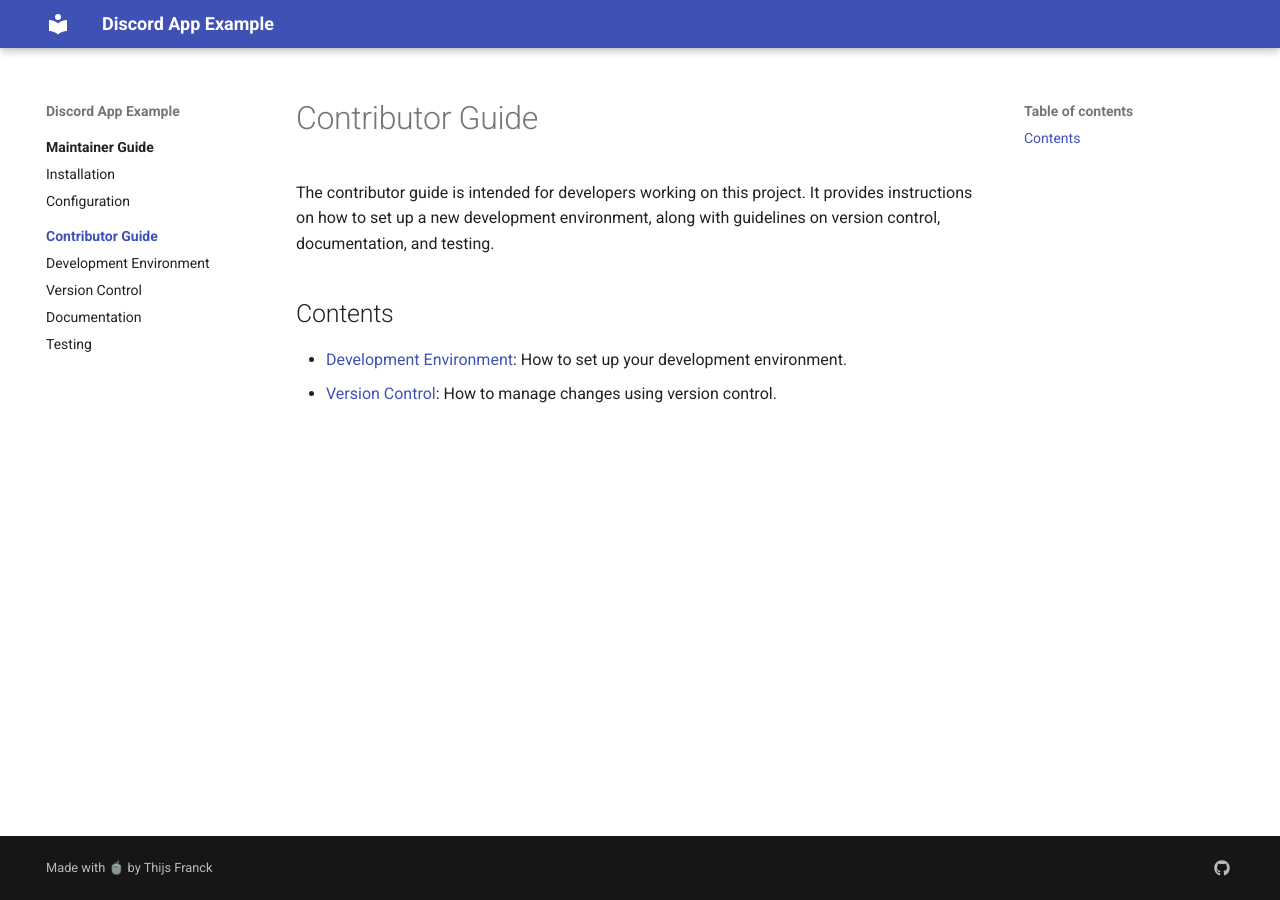
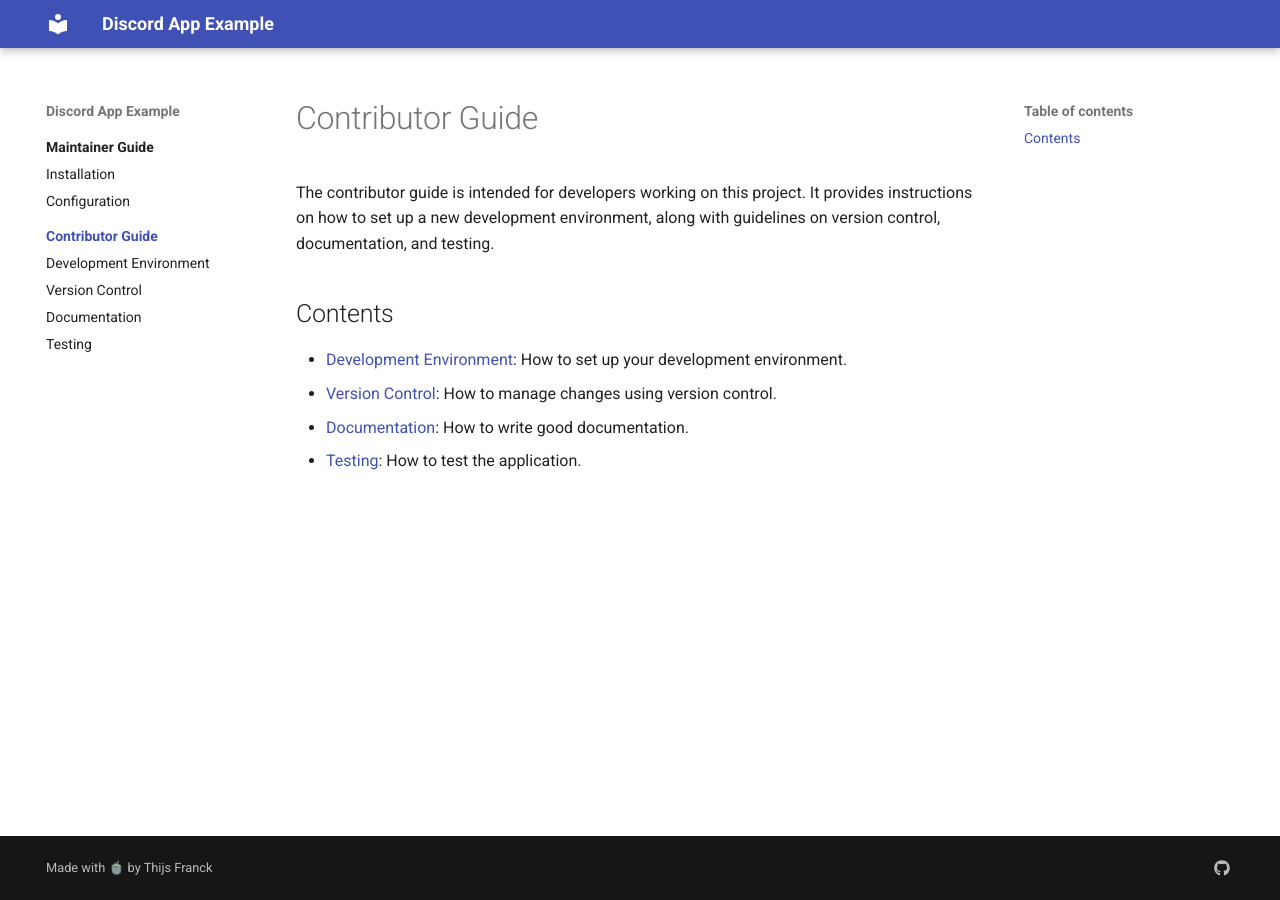
Before and after one commit to thijsfranck/discord-app-example, an MkDocs documentation site: the page built from docs/contributor-guide/index.md, in a window 1280 px wide. Built offline with MkDocs 1.6.1 and Material for MkDocs 9.7.7, drawn with Linux system fonts in a browser that asks for light colours; the version menu is left out.

Commit message:
docs: add missing links

```diff
--- a/docs/contributor-guide/index.md
+++ b/docs/contributor-guide/index.md
@@ -6,3 +6,5 @@ The contributor guide is intended for developers working on this project. It pro
 
 - [Development Environment](./development-environment.md): How to set up your development environment.
 - [Version Control](./version-control.md): How to manage changes using version control.
+- [Documentation](./documentation.md): How to write good documentation.
+- [Testing](./testing.md): How to test the application.
```
